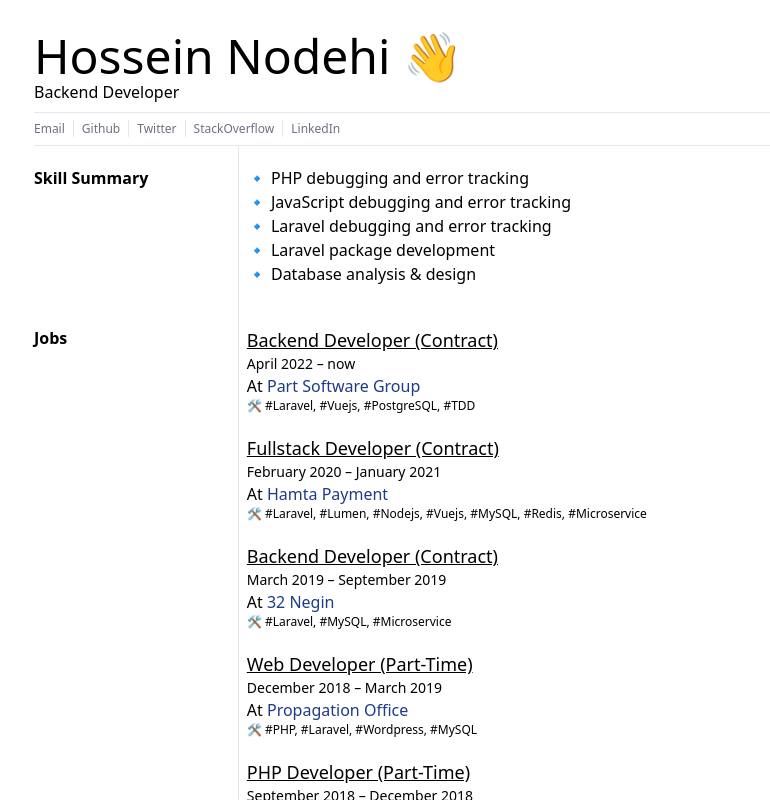
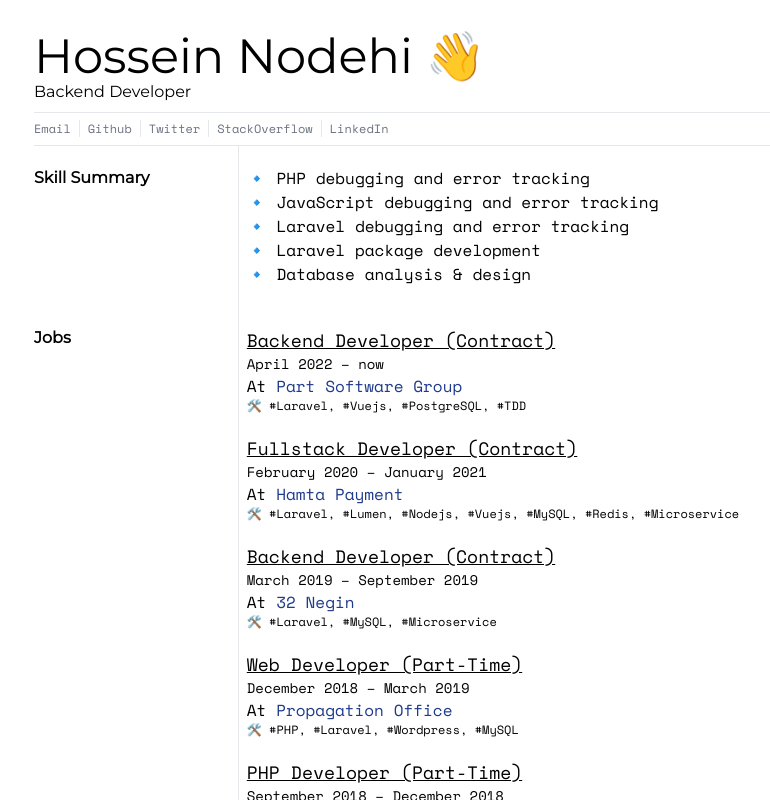
Before and after one commit to Nothehi/SeeWe, a Nuxt app: page / in a window 1280 px wide. Shown: the top 800 px of the page, without its empty margins (94-864 px from the left). Built offline with nearby package versions, Linux system fonts and the light colour scheme.

Commit message:
Add custom fonts

```diff
--- a/nuxt.config.ts
+++ b/nuxt.config.ts
@@ -13,13 +13,15 @@ export default defineNuxtConfig({
             meta: [
                 { name: 'author', content: 'Hossein Nodehi' }
             ],
-            link: [
-                { rel: 'stylesheet', href: 'https://fonts.googleapis.com/css2?family=Montserrat&display=swap' },
-                { rel: 'stylesheet', href: 'https://fonts.googleapis.com/css2?family=Space+Mono&display=swap' },
-            ],
-            style: [
-                { children: '.font-montserrat{font-family: Montserrat}.font-spacemono{font-family: \'Space Mono\'}' }
-            ],
         }
+    },
+    googleFonts: {
+        families: {
+            Montserrat: true,
+            'Space+Mono': true,
+        }
+    },
+    tailwindcss: {
+        exposeConfig: true
     }
 })
--- /dev/null
+++ b/tailwind.config.js
@@ -0,0 +1,13 @@
+/** @type {import('tailwindcss').Config} */
+module.exports = {
+	content: [],
+	theme: {
+		extend: {
+			fontFamily: {
+				montserrat: ['Montserrat', 'sans-serif'],
+				spacemono: ['Space Mono', 'monospace'],
+			},
+		},
+	},
+	plugins: [],
+};
```
